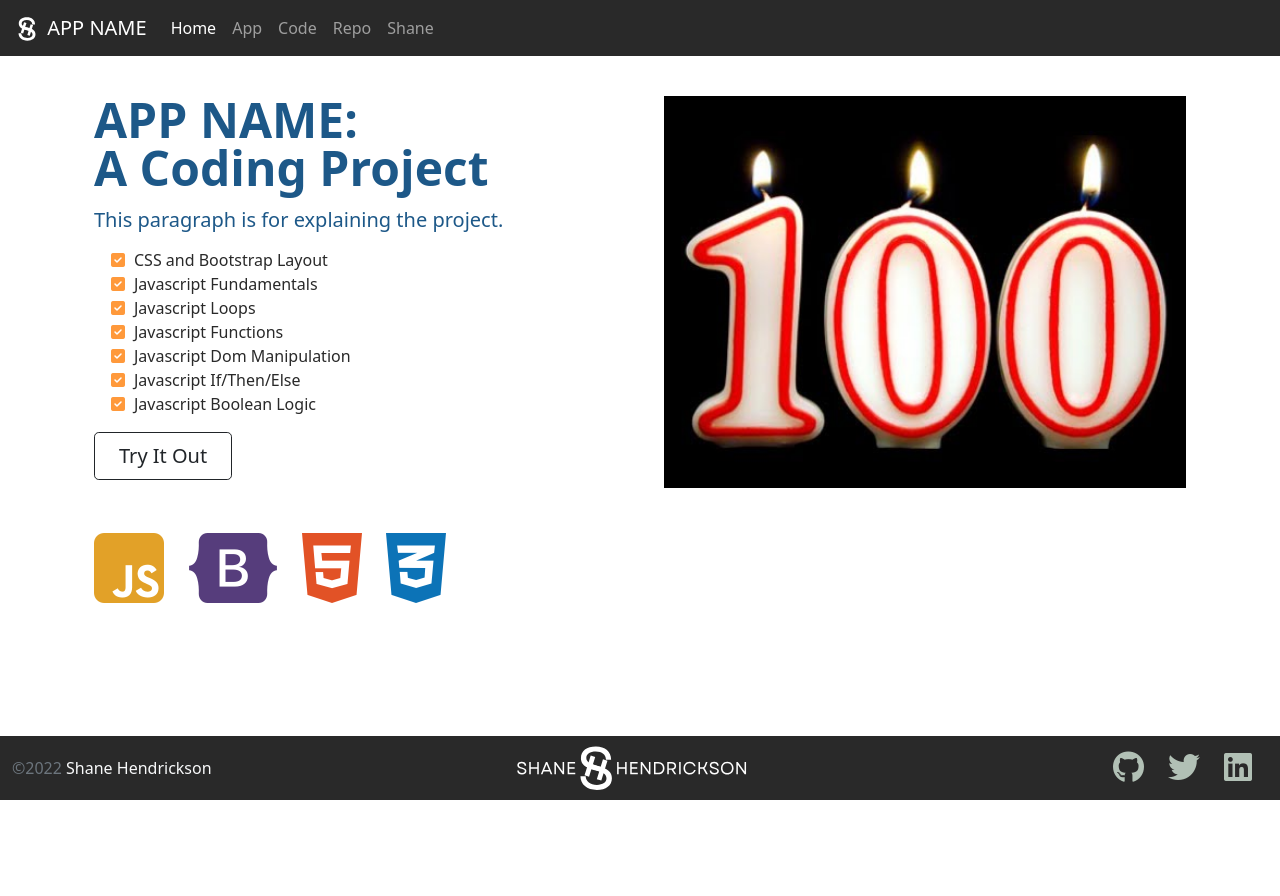
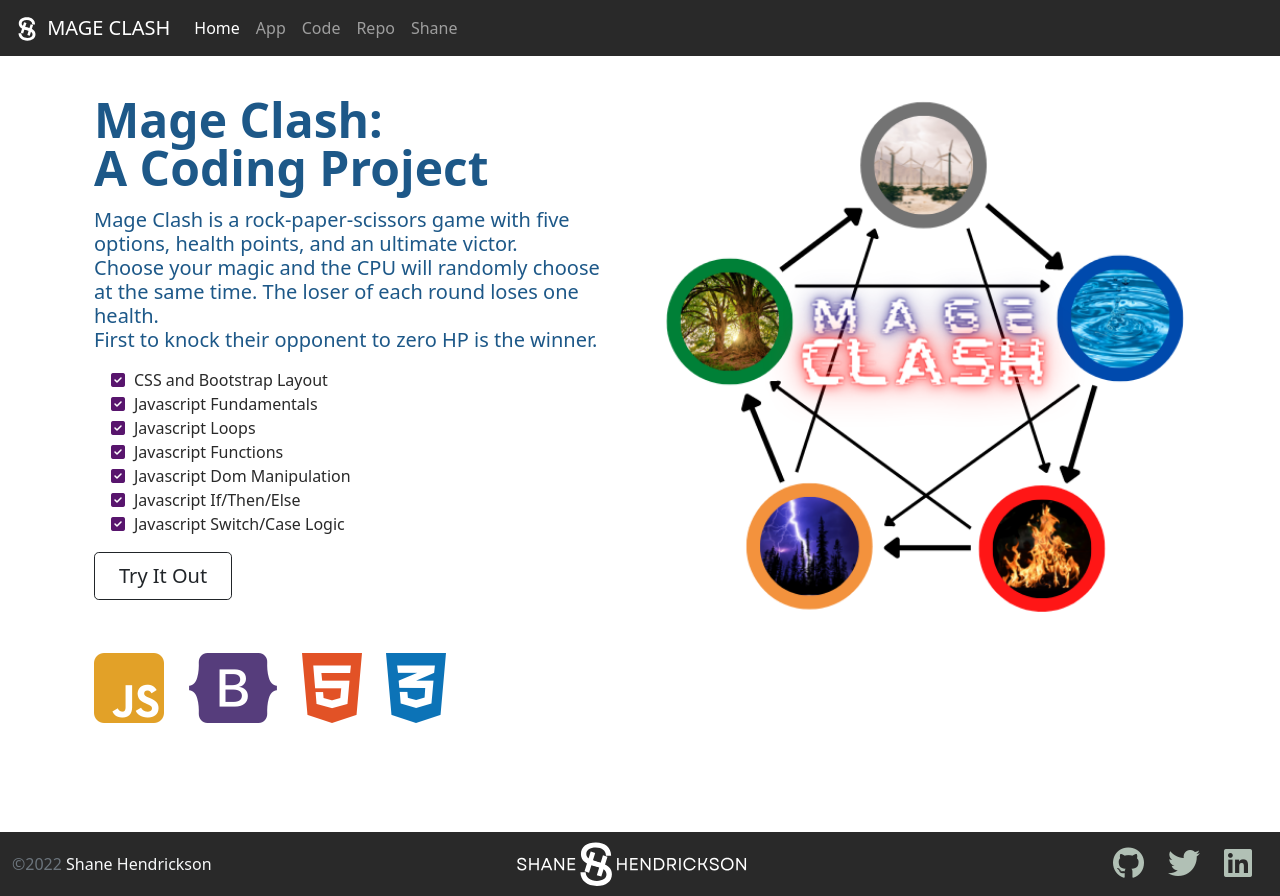
Before and after one commit to shanehendrickson/mage-clash, a plain HTML site: page index.html in a window 1280 px wide. Before the commit the page ends 800 px from the top, so only its background shows below. Drawn offline with nearby package versions, Linux system fonts and the light colour scheme.

Commit message:
Added Logo
Switched out placeholder logo for Mage Clash logo

```diff
--- a/css/site.css
+++ b/css/site.css
@@ -1,6 +1,6 @@
 :root {
   --primary-color: #1d5888;
-  --secondary-color: #ff993b;
+  --secondary-color: #58156d;
   --dark-color: #292929;
   --white-color: #dff3e4;
 }
--- a/index.html
+++ b/index.html
@@ -2,7 +2,7 @@
 <html lang="en" class="h-100">
 
 <head>
-    <title>App Name: A Coding Project by Shane Hendrickson</title>
+    <title>Mage Clash by Shane Hendrickson</title>
     <!-- Required meta tags -->
     <meta charset="utf-8">
     <meta name="viewport" content="width=device-width, initial-scale=1, shrink-to-fit=no">
@@ -24,7 +24,7 @@
 <!-- ==== Nav Section ==== -->
 <nav class="navbar navbar-expand-md navbar-dark fixed-top">
     <div class="container-fluid">
-        <a class="navbar-brand" href="index.html"><img src="img/SH_white.svg" class="d-inline-block align-text-bottom" width="30" height="24" alt="Shane Hendrickson Logo"> APP NAME</a>
+        <a class="navbar-brand" href="index.html"><img src="img/SH_white.svg" class="d-inline-block align-text-bottom" width="30" height="24" alt="Shane Hendrickson Logo"> MAGE CLASH</a>
         <button class="navbar-toggler" type="button" data-bs-toggle="collapse" data-bs-target="#navbarCollapse"
             aria-controls="navbarCollapse" aria-expanded="false" aria-label="Toggle navigation">
             <span class="navbar-toggler-icon"></span>
@@ -56,9 +56,11 @@
        <div class="container col-xxl-8 px-4 py-5">
            <div class="row g-5 py-5 row-cols-1 row-cols-lg-2">
             <div class="col order-last order-lg-first">
-                <h1 class="display-5 fw-bold lh-1 mb-3">APP NAME:<br>A Coding Project</h1>
+                <h1 class="display-5 fw-bold lh-1 mb-3">Mage Clash:<br>A Coding Project</h1>
                 <h4 class="lead">
-                    This paragraph is for explaining the project.
+                    Mage Clash is a rock-paper-scissors game with five options, health points, and an ultimate victor.<br>
+                    Choose your magic and the CPU will randomly choose at the same time. The loser of each round loses one health.<br>
+                    First to knock their opponent to zero HP is the winner.
                 </h4>
                 <ul class="fa-ul pt-2 checklist">
                     <li><span class="fa-li"><i class="fas fa-check-square"></i></span>CSS and Bootstrap Layout</li>
@@ -67,7 +69,7 @@
                     <li><span class="fa-li"><i class="fas fa-check-square"></i></span>Javascript Functions</li>
                     <li><span class="fa-li"><i class="fas fa-check-square"></i></span>Javascript Dom Manipulation</li>
                     <li><span class="fa-li"><i class="fas fa-check-square"></i></span>Javascript If/Then/Else</li>
-                    <li><span class="fa-li"><i class="fas fa-check-square"></i></span>Javascript Boolean Logic</li>
+                    <li><span class="fa-li"><i class="fas fa-check-square"></i></span>Javascript Switch/Case Logic</li>
                 </ul>
                 <div>
                     <a type="button" class=" btn btn-outline-dark btn-lg px-4 me-md-2" href="app.html">Try It Out</a>
@@ -84,7 +86,7 @@
                 </h5>
             </div>
             <div class="col">
-                <img src="img/100_TempFile.jpg" alt="App Logo" class="img-fluid center-block d-block mx-auto" width="700" height="500">
+                <img src="img/mageClash.png" alt="App Logo" class="img-fluid center-block d-block mx-auto" width="700" height="500">
             </div>
            </div>
        </div>
```
Also changed, not shown: img/mageClash.png (added).
